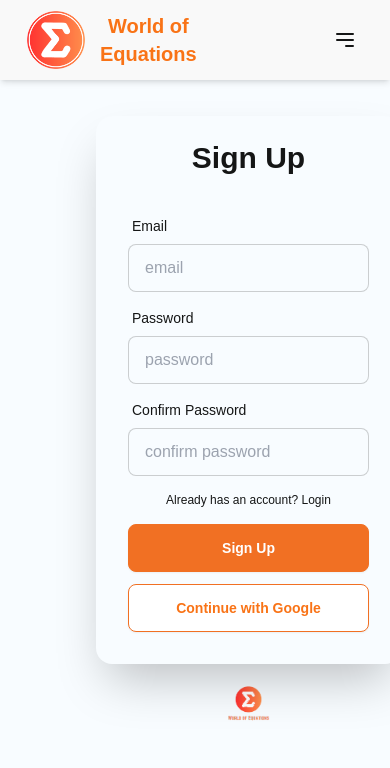
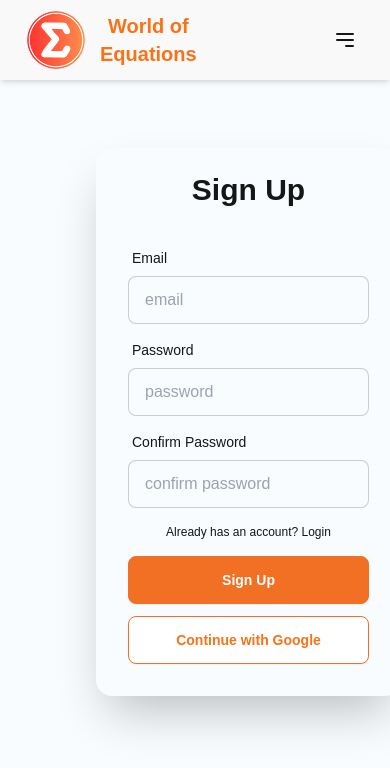
Before and after one commit to iBRabbit/World-of-Equations, a React (Create React App) app in the folder frontend/: page /signup in a window 390 px wide. Shown: the top 768 px of the page. Built offline with nearby package versions, Linux system fonts and the light colour scheme.

Commit message:
Login and Register Dynamic View

```diff
--- a/frontend/src/pages/auth/Login.jsx
+++ b/frontend/src/pages/auth/Login.jsx
@@ -41,7 +41,7 @@ function Login() {
           </div>
         </div>
 
-        <div className="text-center lg:text-left mx-32">
+        <div className="hidden text-center lg:flex mx-32">
           <img src="assets/woe.png" alt="" />
         </div>
       </div>
--- a/frontend/src/pages/auth/Register.jsx
+++ b/frontend/src/pages/auth/Register.jsx
@@ -48,7 +48,7 @@ function Register() {
           </div>
         </div>
 
-        <div className="text-center lg:text-left mx-32">
+        <div className="text-center hidden lg:flex mx-32">
           <img src="assets/woe.png" alt="" />
         </div>
       </div>
```
